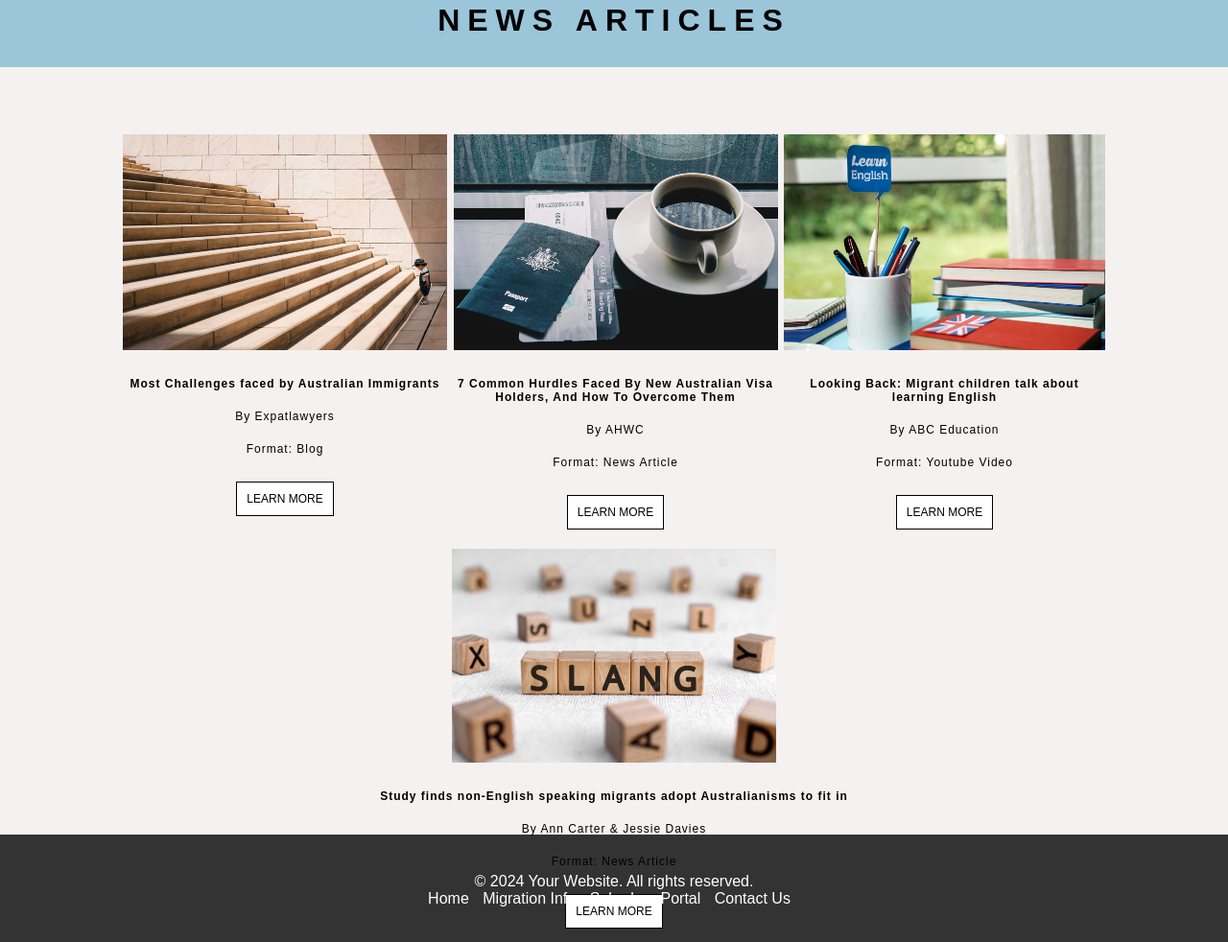
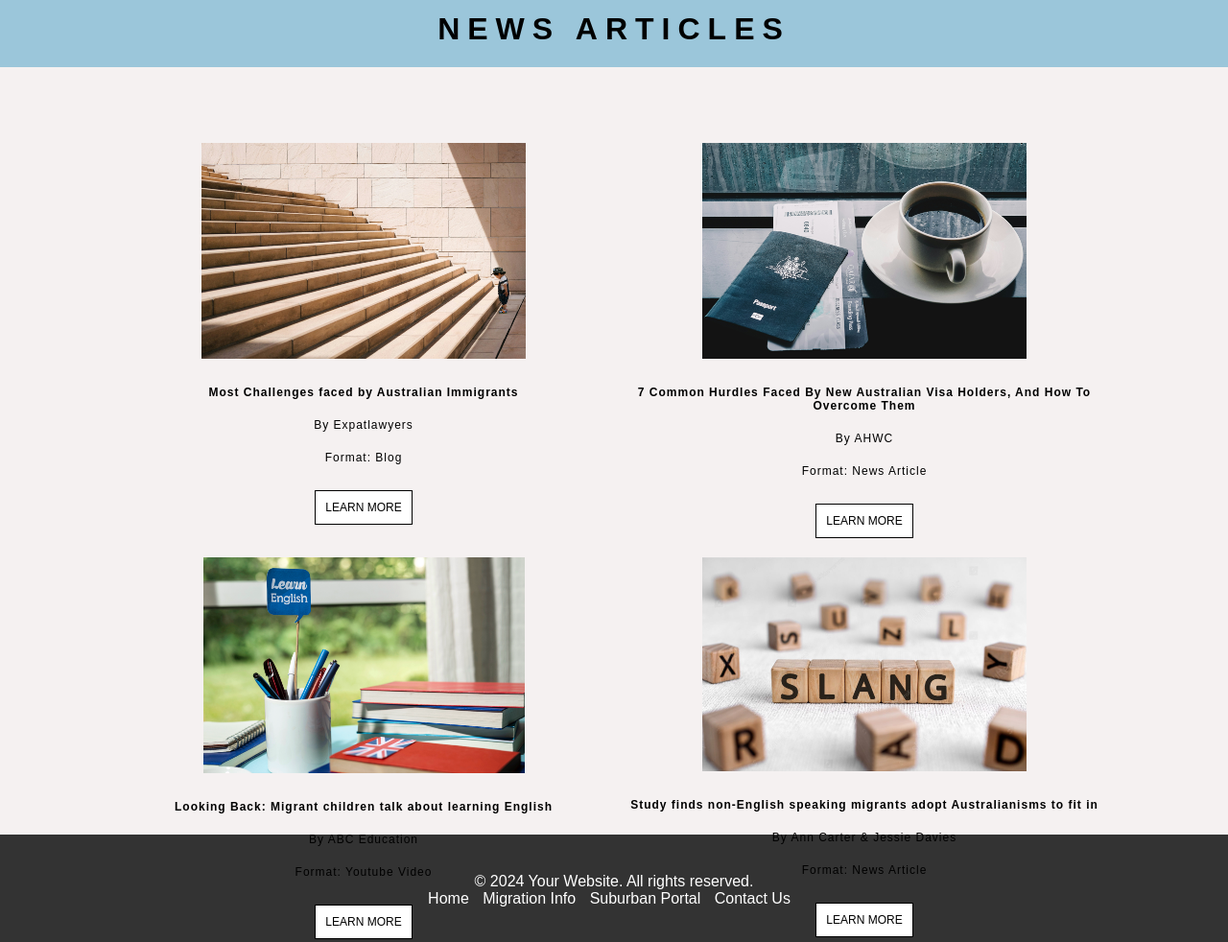
Before and after one commit to jngg0066/test, a plain HTML site: page pages/home.html in a window 1280 px wide. Shown: the part 2208-3190 px from the top of the page at 96% size. Drawn offline with Linux system fonts and the light colour scheme; files whose address does not match are found by name.

Commit message:
adjusted the code structure
adjust the code structure and put popupitem article four into the popup container

```diff
--- a/css/home.css
+++ b/css/home.css
@@ -93,16 +93,14 @@ html {
 }
 
 .popup-container {
-    display: flex;
-    flex-wrap: wrap;
-    justify-content: space-between;
+    display: grid;
+    grid-template-columns: repeat(2, 1fr); /* Two columns */
+    grid-gap: 20px; /* Adjust the gap between items */
     width: 80%;
     margin: 0 auto;
 }
 
 .popup-item {
-    flex: 0 0 calc(33.33% - 20px);
-    margin-bottom: 20px;
     text-align: center;
 }
 
```
Also changed, not shown: pages/home.html (+1 -1 lines).
